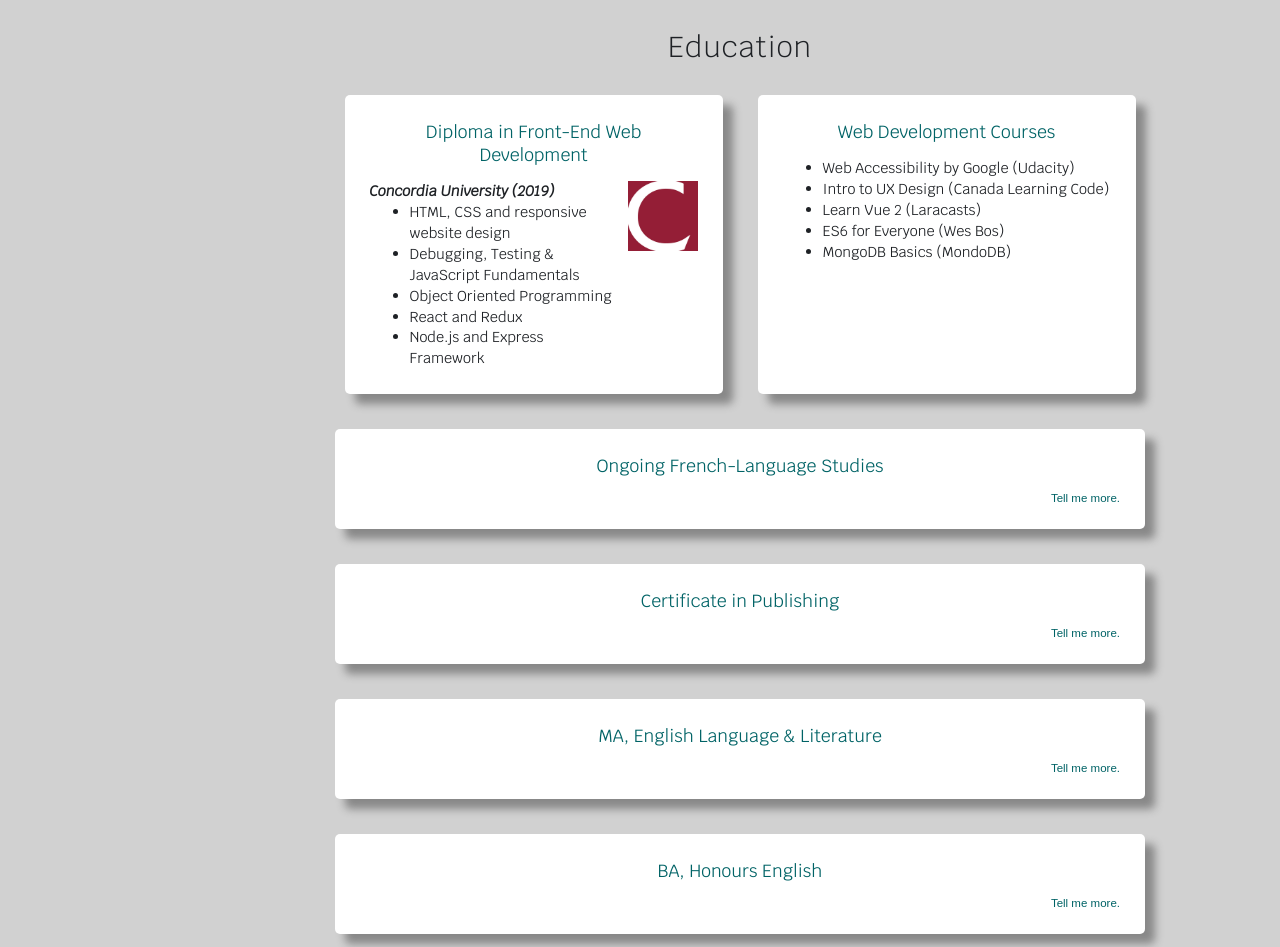
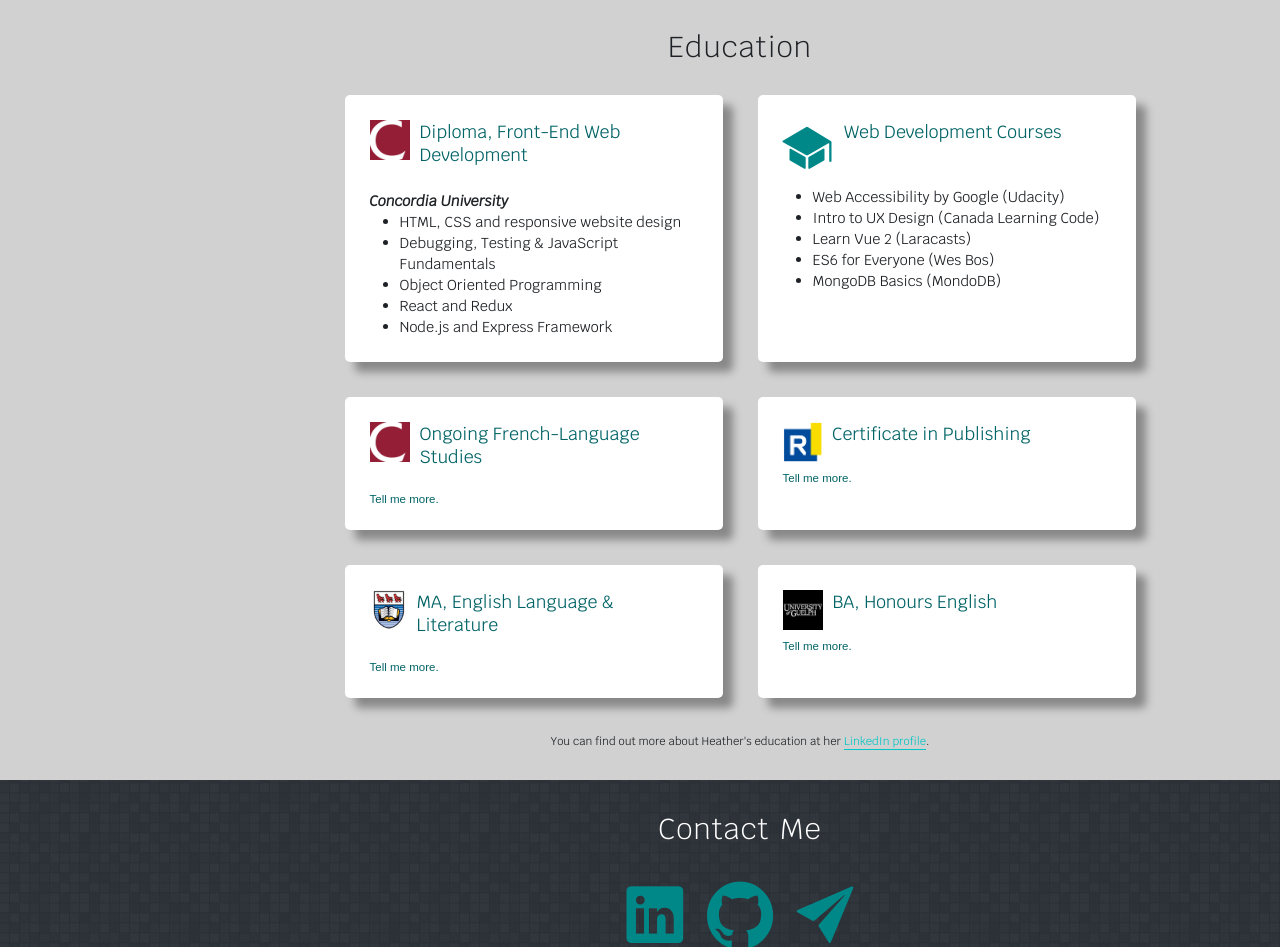
Before and after one commit to martin-heather/web-dev-website, a plain HTML site: page index.html in a window 1280 px wide. Shown: the part 2600-3547 px from the top of the page. Drawn offline with nearby package versions, Linux system fonts and the light colour scheme.

Commit message:
updated layout

```diff
--- a/index.html
+++ b/index.html
@@ -85,6 +85,7 @@
 				<a name="a-about">
 					<h1>About Me</h1>
 				</a>
+				<div class="about center">
 					<p class="long-copy">
 						My knowledge of modern web development includes HTML, CSS, SCSS, ES6 JavaScript, the Vue, React and
 						Redux front-end libraries as well as Node.js and Express on the back end. Most recently I've added
@@ -93,6 +94,7 @@
 						and syntax runs deep, and I bring the same eye for detail and respect for deadlines I developed in
 						the publishing sphere to the world of coding.
 					</p>
+				</div>
 			</div>
 		</section>
 
@@ -189,13 +191,12 @@
 				</div>
 			</div>
 
+			<div class="section-footnote center">
 				<p class="dark-section-text">Learn more about Heather's work history on her <a
 					href="https://www.linkedin.com/in/martinheather/" id="dark-section-a" target="_blank">LinkedIn
 					profile</a>.</p>
+			</div>
 		</section>
-
-
-
 
 		<section class="section-skills">
 			<div>
@@ -221,7 +222,7 @@
 					<figcaption>JavaScript</figcaption>
 				</figure>
 				<figure>
-					<img alt="Vue logo" src="./resources/img/Vue96.png">
+					<img alt="Vue logo" src="./resources/img/vue96.png">
 					<figcaption>Vue</figcaption>
 				</figure>
 				<figure>
@@ -237,11 +238,11 @@
 					<figcaption>Express and Node.js</figcaption>
 				</figure>
 				<figure>
-					<img alt="Chai.js logo" src="./resources/img/chai96.PNG">
+					<img alt="Chai.js logo" src="./resources/img/chai96.png">
 					<figcaption>Chai</figcaption>
 				</figure>
 				<figure>
-					<img alt="Cypress.io logo" src="./resources/img/cypress96.PNG">
+					<img alt="Cypress.io logo" src="./resources/img/cypress96.png">
 					<figcaption>Cypress</figcaption>
 				</figure>
 			</div>
@@ -307,12 +308,15 @@
 			<div class="education-webdev">
 				<div class="education center">
 					<div>
-						<div>
-							<h2>Diploma in Front-End Web Development</h2>
-						</div>
 						<div class="web-card">
 							<div>
-								<p><span>Concordia University (2019)</span></p>
+								<div class="web-card-header">
+									<img class="education-logo" src="./resources/img/concordia.png" alt="Concordia University logo">
+									<div>
+										<h2>Diploma, Front-End Web Development</h2>
+									</div>
+								</div>
+								<p><span>Concordia University</span></p>
 								<ul>
 									<li>HTML, CSS and responsive website design</li>
 									<li>Debugging, Testing & JavaScript Fundamentals</li>
@@ -321,19 +325,21 @@
 									<li>Node.js and Express Framework</li>
 								</ul>
 							</div>
-							<div class="web-card-image">
-								<img src="./resources/img/concordia.png" alt="Concordia University logo">
-							</div>
 						</div>
 					</div>
 				</div>
 
-
-
 				<div class="education center">
 					<div>
+						<div class="web-card-header">
+							<div>
+								<i class="icon-big ion-ios-school"></i>
+							</div>
+							&nbsp;
+							&nbsp;
 							<div>
 								<h2>Web Development Courses</h2>
+							</div>
 						</div>
 						<div class="web-card">
 							<div>
@@ -350,41 +356,84 @@
 				</div>
 			</div>
 
-			<div class="add-ed-container">
-
-				<div class="education additional-education center">
+			<div class="education-webdev">
+				<div class="education center">
+					<div>
+						<div class="web-card-header">
+							<img class="education-logo" src="./resources/img/concordia.png" alt="Concordia University logo">
+							<div>
 								<h2>Ongoing French-Language Studies</h2>
+							</div>
+						</div>
+						<div class="web-card">
+							<div>
 								<p id="concordia" onclick="concordia()">
 									<button class="btn-more">Tell me more.</button></p>
 							</div>
+						</div>
+					</div>
+				</div>
 
-
-
-				<div class="education additional-education center">
+				<div class="education center">
+					<div>
+						<div class="web-card-header">
+							<img class="education-logo" src="./resources/img/ryerson.png" alt="Ryerson University logo">
+							<div>
 								<h2>Certificate in Publishing</h2>
+							</div>
+						</div>
+						<div class="web-card">
+							<div class="align-right">
 								<p id="ryerson" onclick="ryerson()">
 									<button class="btn-more">Tell me more.</button></p>
 							</div>
+						</div>
+					</div>
+				</div>
+			</div>
 
-
-
-				<div class="education additional-education center">
+			<div class="education-webdev">
+				<div class="education center">
+					<div>
+						<div class="web-card-header">
+							<img class="education-logo" src="./resources/img/uvic.png" alt="University of Victoria log">
+							<div>
 								<h2>MA, English Language & Literature</h2>
+							</div>
+						</div>
+						<div class="web-card">
+							<div class="align-right">
 								<p id="uvic" onclick="uvic()">
 									<button class="btn-more">Tell me more.</button></p>
 							</div>
+						</div>
+					</div>
+				</div>
 
-				<div class="education additional-education center">
+				<div class="education center">
+					<div>
+						<div class="web-card-header">
+							<img class="education-logo" src="./resources/img/guelph.png" alt="University of Guelph logo">
+							<div>
 								<h2>BA, Honours English</h2>
+							</div>
+						</div>
+						<div class="web-card">
+							<div class="align-right">
 								<p id="guelph" onclick="guelph()">
 									<button class="btn-more">Tell me more.</button></p>
 							</div>
-
+						</div>
+					</div>
+				</div>
 			</div>
 
+			<div class="section-footnote center">
 				<p class="dark-section-text">You can find out more about Heather's education at her <a
 					href="https://www.linkedin.com/in/martinheather/" id="dark-section-a" target="_blank">LinkedIn
 					profile</a>.</p>
+			</div>
+
 		</section>
 
 		<section class="section-form">
--- a/resources/css/styles.css
+++ b/resources/css/styles.css
@@ -110,6 +110,10 @@ body {
 	text-align: center;
 }
 
+.align-right {
+	float: right;
+}
+
 section {
 	padding: 30px 0;
 	position: relative;
@@ -161,8 +165,8 @@ h3 {
 
 .long-copy {
 	line-height: 145%;
-	width: 70%;
-	margin-left: 15%;
+	/* width: 70%;
+	margin-left: 15%; */
 }
 
 .long-copy span {
@@ -183,12 +187,16 @@ ul {
 }
 
 .dark-section-text {
-	font-size: 65%;
 	text-align: center;
 }
 
 #dark-section-a {
 	color: #00c5c5;
+}
+
+.section-footnote {
+	max-width: 90%;
+	text-align: center;
 }
 
 /*--icons-------------*/
@@ -212,7 +220,8 @@ ul {
 	font-size: 350%;
 	display: block;
 	color: #008888;
-	margin-bottom: 10px;
+	margin-bottom: 0;
+	line-height: 100%;
 }
 
 .icon-small {
@@ -450,6 +459,10 @@ a:active {
 	background-color: #d1d1d1;
 }
 
+.about {
+	max-width: 90%;
+}
+
 .section-philosophy .long-copy {
 	margin-bottom: 30px;
 }
@@ -631,8 +644,9 @@ a:active {
 	justify-content: space-between;
 }
 
-.web-card-img {
-	float: right;
+.education-logo {
+	height: 40px;
+	margin:0 10px 0 0;
 }
 
 .education,
@@ -647,17 +661,17 @@ a:active {
 	box-shadow: 10px 10px 8px #888888;
 }
 
-.education h2,
+/* .education h2,
 .additional-education h2 {
 	text-align: center;
-}
+} */
 
-.additional-education img,
+/* .additional-education img,
 .education img {
 	height: 80px;
 	float: right;
 	padding: 0 0 10px 10px;
-}
+} */
 
 .education span,
 .additional-education span {
@@ -668,8 +682,7 @@ a:active {
 .education ul,
 .additional-education ul {
 	color: #1e2125;
-	padding-left: 40px;
-	float: left;
+	padding-left: 30px;
 }
 
 .education {
@@ -801,8 +814,8 @@ footer p {
 
 	.long-copy {
 		line-height: 145%;
-		width: 70%;
-		margin-left: 15%;
+		width: 90%;
+		margin-left: 5%;
 	}
 
 	.long-copy span {
@@ -965,6 +978,10 @@ footer p {
 	/*PHILOSOPHY*/
 	/*---------------------------*/
 
+	.about {
+		max-width: 800px;
+	}
+
 	/*---------------------------*/
 	/*PORTFOLIO*/
 	/*---------------------------*/
@@ -972,6 +989,10 @@ footer p {
 	/*---------------------------*/
 	/*EXPERIENCE*/
 	/*---------------------------*/
+
+	.experience {
+		max-width: 800px;
+	}
 
 	/*---------------------------*/
 	/*EDUCATION*/
--- a/resources/js/script.js
+++ b/resources/js/script.js
@@ -32,20 +32,20 @@ function inHouse() {
 
 function concordia() {
   document.getElementById('concordia').innerHTML =
-    '<img src="./resources/img/concordia.png" alt="Concordia University logo"><p><span>Concordia University</span></p>Since 2016, I have been studying French grammar, literature and composition part-time in the French Studies department and have a cumulative GPA of 4.0.';
+    '<p><span>Concordia University</span></p>Since 2016, I have been studying French grammar, literature and composition part-time in the French Studies department and have a cumulative GPA of 4.0.';
 }
 
 function ryerson() {
   document.getElementById('ryerson').innerHTML =
-    '<img src="./resources/img/ryerson.png" alt="Ryerson University logo"><p><span>Ryerson University</span></p>At Ryerson, I studied editing, digital publishing and book design among other topics. I was twice nominated for the Rosemary Shipton Award for Excellence in Book Editing.';
+    '<p><span>Ryerson University</span></p>At Ryerson, I studied editing, digital publishing and book design among other topics. I was twice nominated for the Rosemary Shipton Award for Excellence in Book Editing.';
 }
 
 function uvic() {
   document.getElementById('uvic').innerHTML =
-    '<img src="./resources/img/uvic.png" alt="University of Victoria log"><p><span>University of Victoria</span></p>While attending UVic, I also worked for International Student Services, where I taught ESL students in the university\'s Faculty of Business.';
+    '<p><span>University of Victoria</span></p>While attending UVic, I also worked for International Student Services, where I taught ESL students in the university\'s Faculty of Business.';
 }
 
 function guelph() {
   document.getElementById('guelph').innerHTML =
-    '<img src="./resources/img/guelph.png" alt="University of Guelph logo"><p><span>University of Guelph</span></p>While at UofG, I taught English usage and style at the university\'s Learning and Writing Centre as a student writing consultant.';
+    '<p><span>University of Guelph</span></p>While at UofG, I taught English usage and style at the university\'s Learning and Writing Centre as a student writing consultant.';
 }
```
Lines whose indentation alone changed are shown as unchanged.
